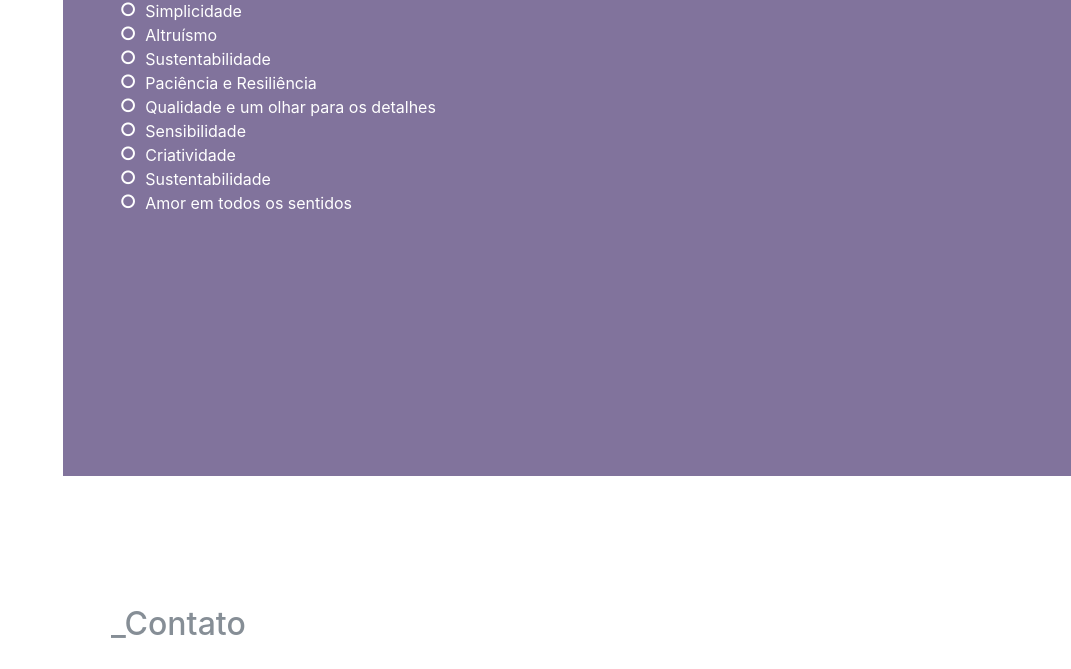
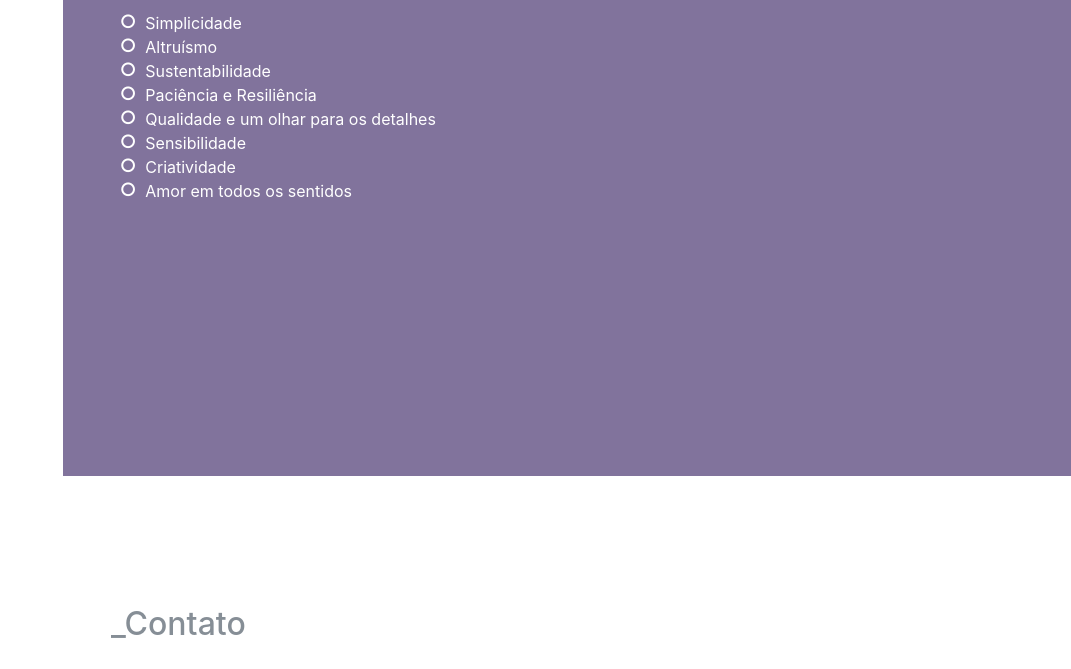
Before and after one commit to tuagencia/instituto-repo, a website with bundled scripts: page index.html in a window 1280 px wide. Shown: the part 2861-3530 px from the top of the page, without its empty margins (209-1280 px from the left). Built offline with nearby package versions, Linux system fonts and the light colour scheme; a web font is replaced by a local one.

Commit message:
Revisao-Texto-Leo-2-FIX

```diff
--- a/index.html
+++ b/index.html
@@ -152,10 +152,6 @@
              <i class="fa-li fa fa-circle-o" aria-hidden="true"></i>
               Criatividade
             </li>
-            <li>
-              <i class="fa-li fa fa-circle-o" aria-hidden="true"></i>
-              Sustentabilidade
-            </li>
              <li>
               <i class="fa-li fa fa-circle-o" aria-hidden="true"></i>
               Amor em todos os sentidos
```
